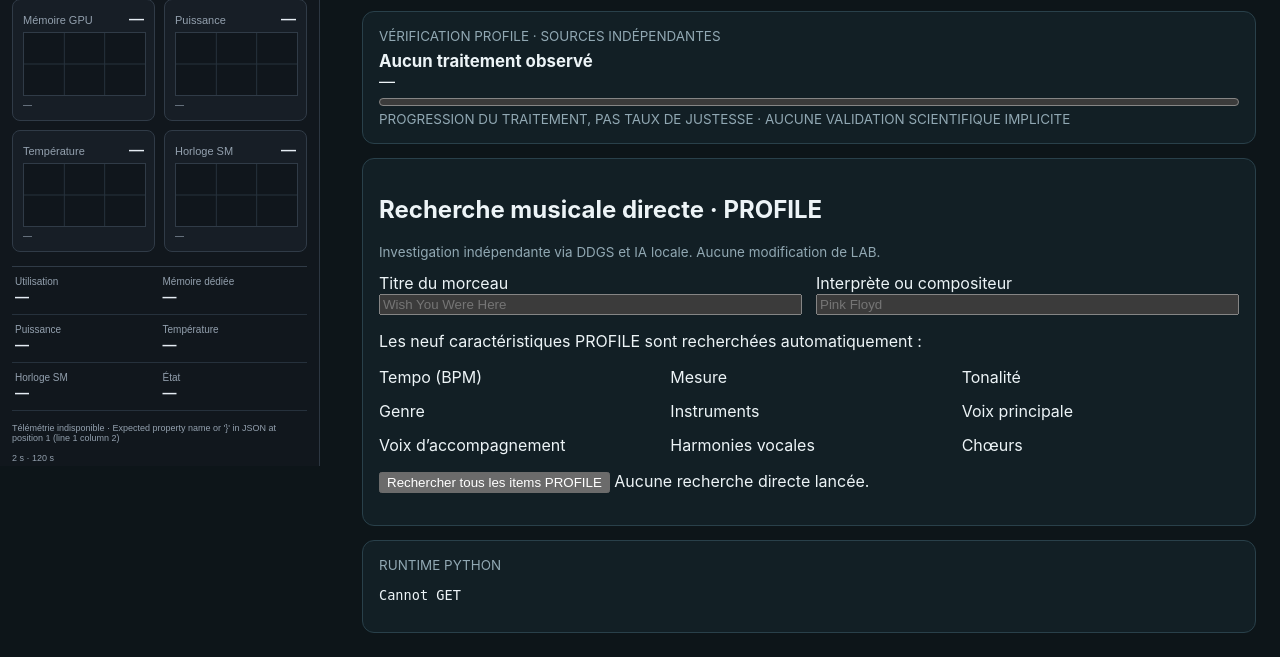
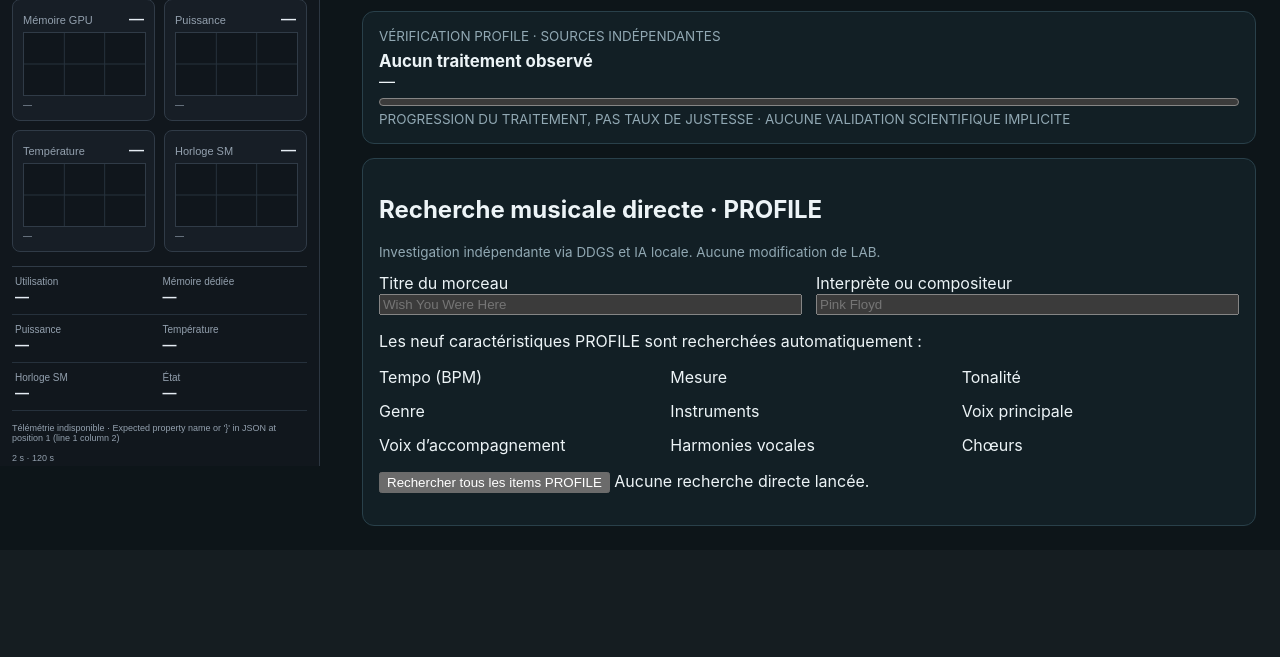
Before and after one commit to philstephibanez-wq/EZStudioLab_assistant, a Symfony app: template templates/dashboard/index.html.twig in a window 1280 px wide. Shown: the part 334-991 px from the top of the page. After the commit the page ends 860 px from the top, so only its background shows below. Run offline with Twig, Linux system fonts and the light colour scheme; the template is opened without the code that fills it, so the values that code supplies are empty; some libraries are stand-ins or nearby versions.

Commit message:
fix(ui): remove raw Python runtime diagnostic card from Assistant dashboard

```diff
--- a/templates/dashboard/index.html.twig
+++ b/templates/dashboard/index.html.twig
@@ -44,10 +44,6 @@
   </form>
   <div id="profile-direct-results" aria-live="polite"></div>
 </section>
-<div class="card" style="margin-top:14px">
-  <div class="label">Runtime Python</div>
-  <pre id="runtime">—</pre>
-</div>
 {% endblock %}
 {% block javascripts %}
 <script>
@@ -143,10 +139,10 @@
     $('#consultation-state').text(name[c.state]||'État inconnu');
     $('#consultation-detail').text(c.run_id ? ('Run #'+c.run_id+' · '+(c.stage||'—')+' · '+(c.completed||0)+' / '+(c.total||4)+' étapes'+(c.verified_count===null||c.verified_count===undefined?'':' · '+c.verified_count+' valeurs examinées · '+(c.evidence_count||0)+' justifiées')+(c.revision?' · révision #'+c.revision:'')) : 'Aucune vérification indépendante locale');
     $('#consultation-progress').attr('max',c.total||4).val(c.completed||0);
-    $('#runtime').text(JSON.stringify(s.runtime||{},null,2));
+
   }).fail(function(xhr){
     $('#state').text('ERROR').attr('class','value bad');
-    $('#runtime').text(xhr.responseText||'status unavailable');
+
   }).always(function(){
     setTimeout(poll,3000);
   });
```
